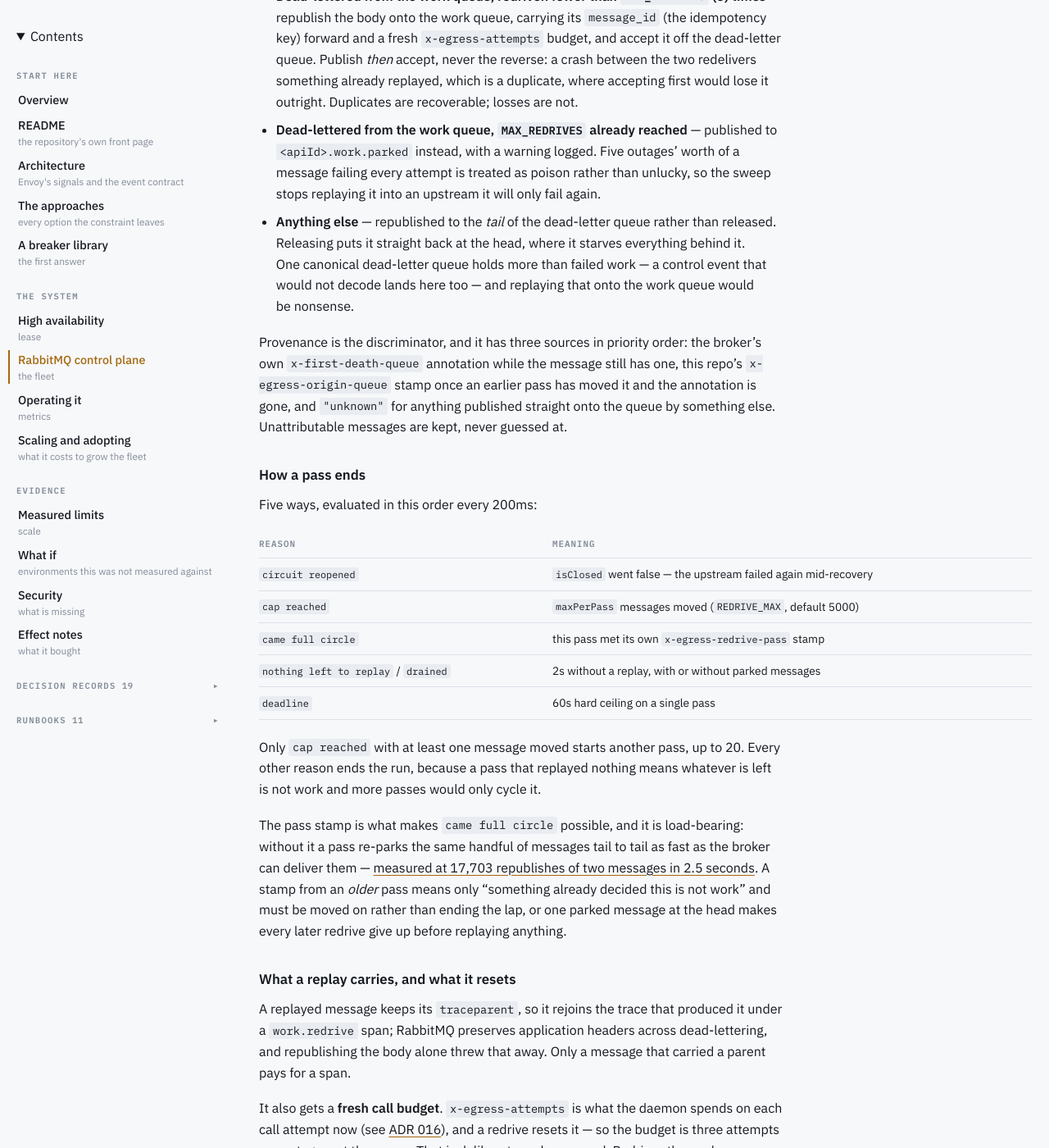
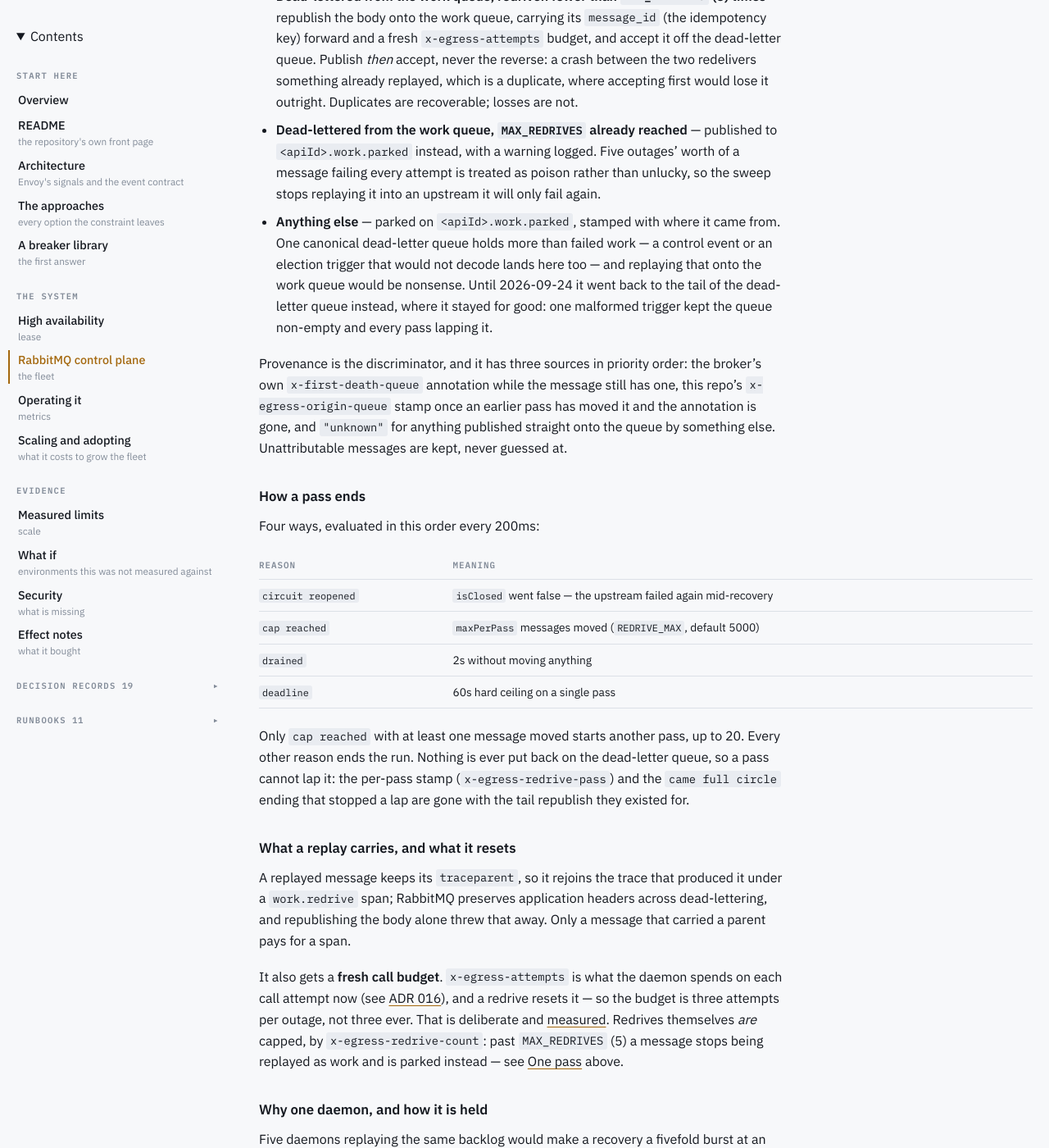
Before and after one commit to lsfera/circuit-breaker-unboxing, a Jekyll site: the page built from docs/rmq-control-plane.md, in a window 1280 px wide and 1400 px high, scrolled down 4777 px. Shown: the whole window at 82% size. Built offline with Jekyll 4.4.1, drawn with Linux system fonts in a browser that asks for light colours; our own code applies the rules of GitHub Pages for plain Markdown files; some of the changed text lies outside the part shown.

Commit message:
Park dead letters that were never work, instead of lapping them forever
The dead-letter queue is shared. A control event or an election trigger
that does not decode lands there too, and the redrive rightly never replays
those as work. It used to republish them to the tail of the dead-letter
queue, stamped with the pass's id, so they never left. One malformed probe
trigger kept the queue non-empty for good. That trips the
DeadLetterQueueGrowing alert, and the chaos harness refuses to start over a
non-empty dead-letter queue. Every pass then lapped the stray until it met
its own stamp.

Such a message is now parked on <api>.work.parked, keeping its message_id
and stamped with the queue and reason it was dead-lettered from, and the
pass logs how many it parked. Nothing is ever put back on the dead-letter
queue, so a pass cannot lap it. The per-pass stamp (x-egress-redrive-pass)
and the "came full circle" ending existed only to stop that lap, and are
removed. A pass now ends on circuit reopened, cap reached, drained (2 s
without moving anything) or its 60 s deadline. A stray an older pass left on
the queue with the old stamp is parked like any other.

Verified:
- typecheck and 161 unit tests;
- live: a non-JSON message published to payments-provider.probe-trigger was
  dead-lettered, and the next sweep parked it about 16 s later, with the
  dead-letter queue back to 0 and the parked message carrying
  x-egress-origin-queue=payments-provider.probe-trigger;
- chaos-load at the low profile: flaky-full-cycle and kill-broker both
  passed, no loss, dead-letter queue empty, recovery 18.1 s and 20.1 s.

```diff
--- a/docs/rmq-control-plane.md
+++ b/docs/rmq-control-plane.md
@@ -251,11 +251,12 @@ A pass opens its own channel on the daemon's single connection, consumes
   outages' worth of a message failing every attempt is treated as poison
   rather than unlucky, so the sweep stops replaying it into an upstream it
   will only fail again.
-- **Anything else** — republished to the *tail* of the dead-letter queue rather
-  than released. Releasing puts it straight back at the head, where it starves
-  everything behind it. One canonical dead-letter queue holds more than failed
-  work — a control event that would not decode lands here too — and replaying
-  that onto the work queue would be nonsense.
+- **Anything else** — parked on `<apiId>.work.parked`, stamped with where it
+  came from. One canonical dead-letter queue holds more than failed work — a
+  control event or an election trigger that would not decode lands here too —
+  and replaying that onto the work queue would be nonsense. Until 2026-09-24 it
+  went back to the tail of the dead-letter queue instead, where it stayed for
+  good: one malformed trigger kept the queue non-empty and every pass lapping it.
 
 Provenance is the discriminator, and it has three sources in priority order: the
 broker's own `x-first-death-queue` annotation while the message still has one,
@@ -265,27 +266,20 @@ queue by something else. Unattributable messages are kept, never guessed at.
 
 ### How a pass ends
 
-Five ways, evaluated in this order every 200ms:
+Four ways, evaluated in this order every 200ms:
 
 | Reason | Meaning |
 |---|---|
 | `circuit reopened` | `isClosed` went false — the upstream failed again mid-recovery |
 | `cap reached` | `maxPerPass` messages moved (`REDRIVE_MAX`, default 5000) |
-| `came full circle` | this pass met its own `x-egress-redrive-pass` stamp |
-| `nothing left to replay` / `drained` | 2s without a replay, with or without parked messages |
+| `drained` | 2s without moving anything |
 | `deadline` | 60s hard ceiling on a single pass |
 
 Only `cap reached` with at least one message moved starts another pass, up to 20.
-Every other reason ends the run, because a pass that replayed nothing means
-whatever is left is not work and more passes would only cycle it.
-
-The pass stamp is what makes `came full circle` possible, and it is load-bearing:
-without it a pass re-parks the same handful of messages tail to tail as fast as
-the broker can deliver them — [measured at 17,703 republishes of two messages in
-2.5 seconds](../history/what-the-broker-taught.md#one-dead-letter-queue-for-everything-and-how-to-drain-it-anyway). A
-stamp from an *older* pass means only "something already decided this is not
-work" and must be moved on rather than ending the lap, or one parked message at
-the head makes every later redrive give up before replaying anything.
+Every other reason ends the run. Nothing is ever put back on the dead-letter
+queue, so a pass cannot lap it: the per-pass stamp (`x-egress-redrive-pass`)
+and the `came full circle` ending that stopped a lap are gone with the tail
+republish they existed for.
 
 ### What a replay carries, and what it resets
 
@@ -302,9 +296,7 @@ ever. That is deliberate and
 [measured](../history/what-the-broker-taught.md#rejecting-a-message-preserves-it-only-if-the-queue-outlives-the-broker).
 Redrives themselves *are* capped, by `x-egress-redrive-count`: past
 `MAX_REDRIVES` (5) a message stops being replayed as work and is parked
-instead — see [One pass](#one-pass) above. `x-egress-redrive-count` and
-`x-egress-redrive-pass` are two different stamps; the former survives on the
-message across passes, the latter is local to one pass.
+instead — see [One pass](#one-pass) above.
 
 ### Why one daemon, and how it is held
 
```
Also changed, not shown: packages/rmq-consumer/src/Redrive.ts (+20 -46 lines).
